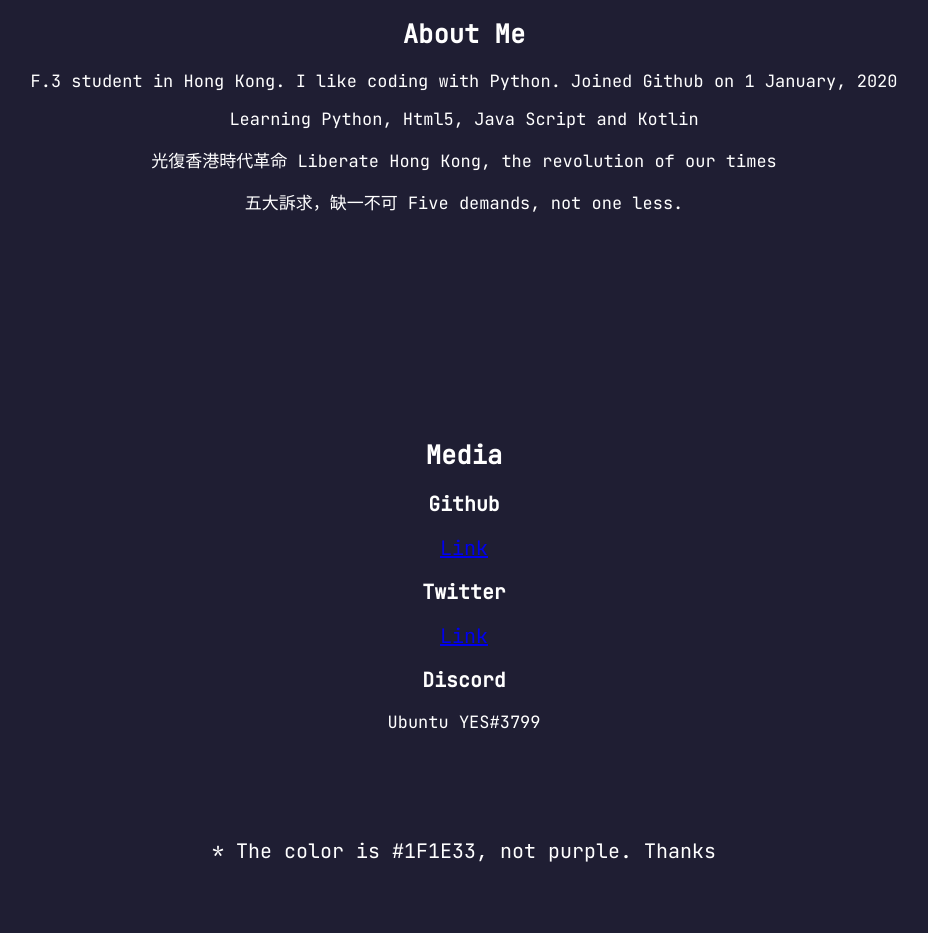
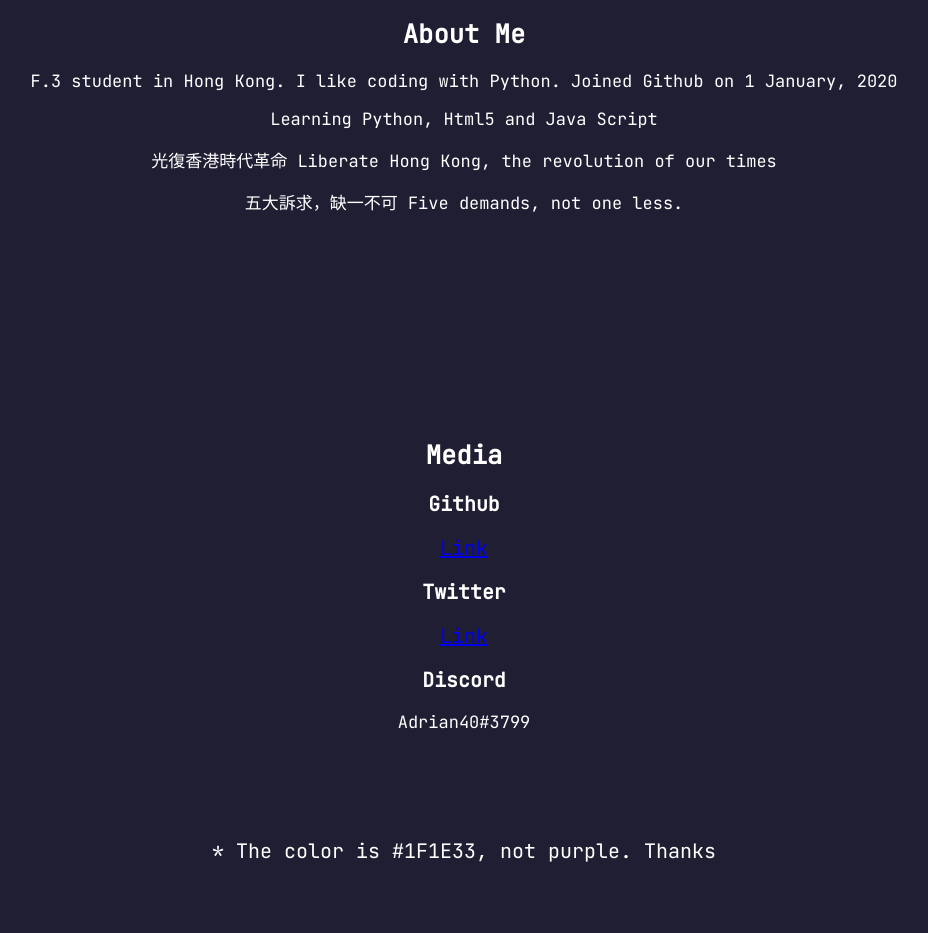
Before and after one commit to HK0811/HK0811, a plain HTML site: page index.html in a window 1280 px wide. Shown: the part 426-1359 px from the top of the page, without its empty margins (176-1104 px from the left). Drawn offline with Linux system fonts and the light colour scheme.

Commit message:
Update index.html

```diff
--- a/index.html
+++ b/index.html
@@ -16,7 +16,7 @@
     <div id="About Me">
         <h2>About Me</h2>
         <p>F.3 student in Hong Kong. I like coding with Python. Joined Github on 1 January, 2020</p>
-        <p>Learning Python, Html5, Java Script and Kotlin</p>
+        <p>Learning Python, Html5 and Java Script</p>
         <p>光復香港時代革命  Liberate Hong Kong, the revolution of our times</p>
         <p>五大訴求，缺一不可  Five demands,
 not one less.</p>
@@ -28,7 +28,7 @@ not one less.</p>
         <h3>Twitter</h3>
         <a href="https://twitter.com/AdrianL24228638">Link</a>
         <h3>Discord</h3>
-        <p>Ubuntu YES#3799</p>
+        <p>Adrian40#3799</p>
     </div>
     <div id = "color">
         <a>* The color is #1F1E33, not purple. Thanks</a>
```
